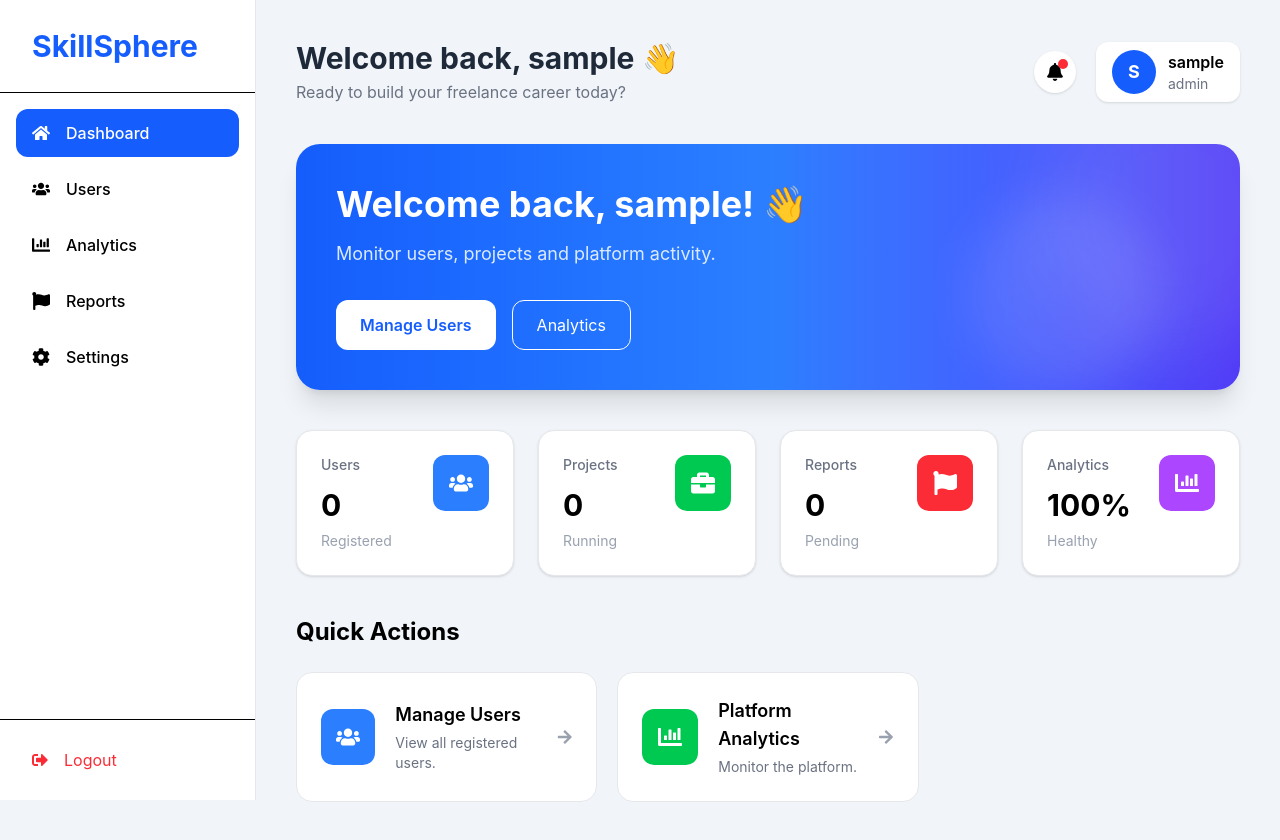
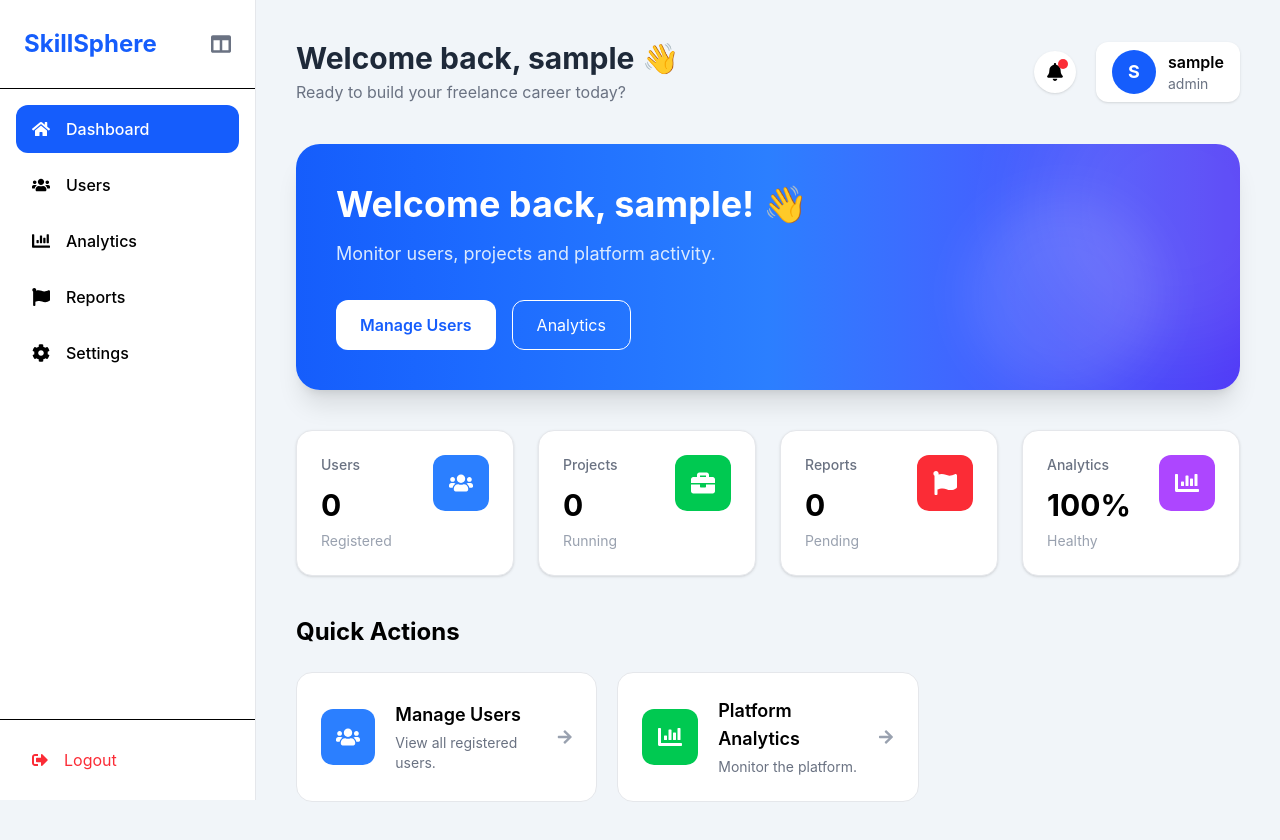
Before and after one commit to AditiV-19/SkillSphere, a React (Vite) app in the folder frontend/: page /admin/dashboard in a window 1280 px wide. Built offline with nearby package versions, Linux system fonts and the light colour scheme; sample sign-in values are in the browser's storage.

Commit message:
Update Sidebar.jsx

```diff
--- a/frontend/src/components/Sidebar.jsx
+++ b/frontend/src/components/Sidebar.jsx
@@ -1,49 +1,46 @@
 import { sidebarMenus } from "../data/sidebarMenus";
 import { useNavigate, useLocation } from "react-router-dom";
-
-import { FaSignOutAlt } from "react-icons/fa";
+import { useState } from "react";
+import { FaSignOutAlt, FaColumns } from "react-icons/fa";
 
 export default function Sidebar() {
   const navigate = useNavigate();
   const location = useLocation();
+  const [toggleSidebar, setToggleSidebar] = useState(true);
 
   const user = JSON.parse(localStorage.getItem("user"));
-
   const role = user?.role || "freelancer";
-
   const menuItems = sidebarMenus[role];
 
   return (
-    <aside className="w-64 h-screen bg-white border-r border-gray-200 flex flex-col">
+    // 1. Added transition-all and dynamic width based on state
+    <aside className={`${toggleSidebar ? "w-64" : "w-24"} h-screen bg-white border-r border-gray-200 flex flex-col transition-all duration-300 ease-in-out`}>
 
-      <div className="px-8 py-7 border-b">
-        <h1 className="text-3xl font-bold text-blue-600">
-          SkillSphere
-        </h1>
+      <div className="px-6 py-7 border-b flex items-center justify-between">
+        {/* Only show Title when sidebar is open */}
+        {toggleSidebar && <h1 className="text-2xl font-bold text-blue-600">SkillSphere</h1>}
+        <button onClick={() => setToggleSidebar(!toggleSidebar)} className="text-gray-500 hover:text-blue-600 transition ml-4 text-xl">
+           {toggleSidebar ? <FaColumns /> : <FaColumns />}
+        </button>
       </div>
 
       <nav className="flex-1 p-4">
-
         <ul className="space-y-2">
-
           {menuItems.map((item) => {
-
             const Icon = item.icon;
-
             return (
               <li
                 key={item.label}
                 onClick={() => navigate(item.route)}
-    className={`flex items-center gap-4 px-4 py-3 rounded-xl cursor-pointer transition-all duration-200 ${
+                className={`flex items-center ${toggleSidebar ? "gap-4" : "justify-center"} px-4 py-3 rounded-xl cursor-pointer transition-all duration-200 ${
                   location.pathname === item.route
                     ? "bg-blue-600 text-white"
                     : "hover:bg-blue-50 hover:text-blue-600"
-    }`} >
+                }`}
+              >
                 <Icon size={18} />
-
-                <span className="font-medium">
-                  {item.label}
-                </span>
+                {/* 2. Hide text when toggled */}
+                {toggleSidebar && <span className="font-medium">{item.label}</span>}
               </li>
             );
           })}
@@ -51,17 +48,11 @@ const menuItems = sidebarMenus[role];
       </nav>
 
       <div className="p-4 border-t">
-
-        <button className="w-full flex items-center gap-4 px-4 py-3 rounded-xl text-red-500 hover:bg-red-50 transition">
-
+        <button className={`w-full flex items-center ${toggleSidebar ? "gap-4" : "justify-center"} px-4 py-3 rounded-xl text-red-500 hover:bg-red-50 transition`}>
           <FaSignOutAlt />
-
-          Logout
-
+          {toggleSidebar && "Logout"}
         </button>
-
       </div>
-
     </aside>
   );
 }
```
Lines whose indentation alone changed are shown as unchanged.
